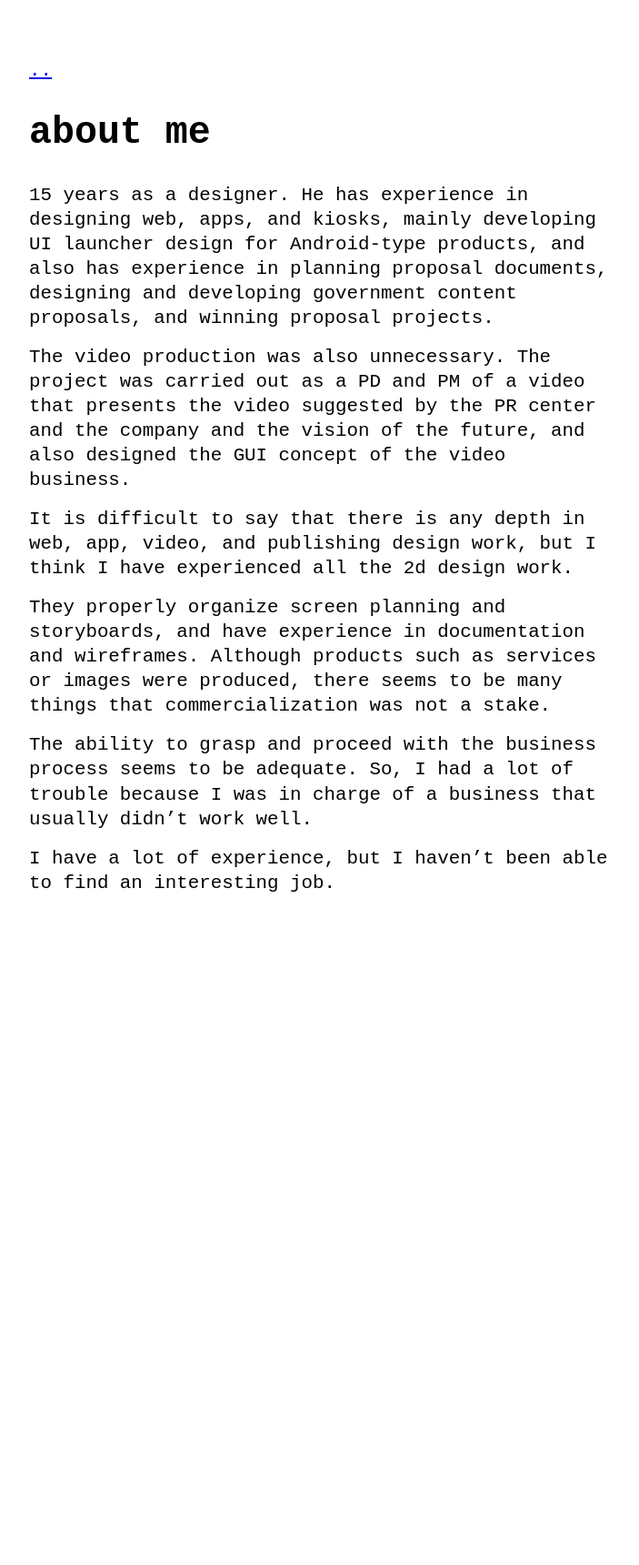
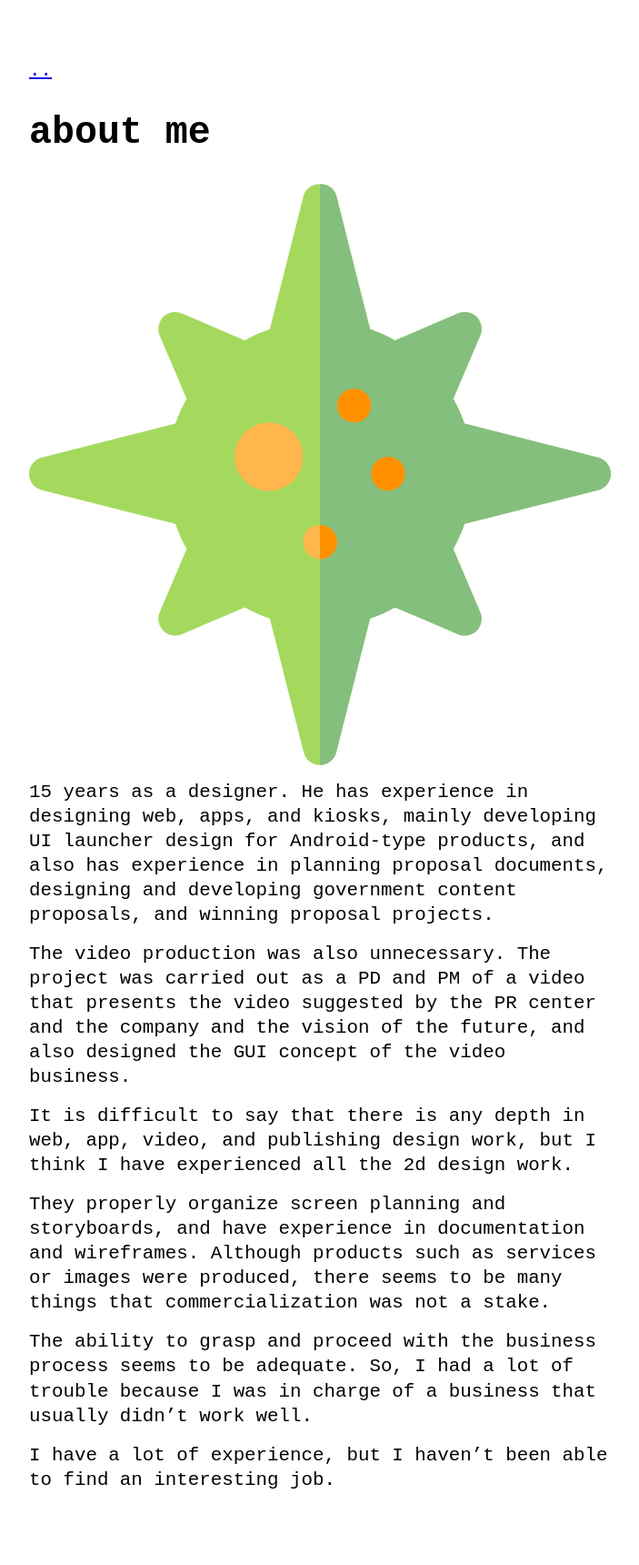
Before and after one commit to rexgitit/rexgitit.github.io, a Jekyll site: the page built from about.md, in a window 1280 px wide. Shown: the whole page at 91% size, without its empty margins (288-991 px from the left). Built offline with Jekyll 4.4.1, drawn with Linux system fonts in a browser that asks for light colours; before the commit the page ends 1064 px from its top, so only the background shows below that.

Commit message:
Update about.md

```diff
--- a/about.md
+++ b/about.md
@@ -3,7 +3,7 @@ layout: post
 title: about me
 ---
 
-
+![theme logo](https://rexgitit.github.io/assets/img/cancer.svg){:.ioda}
 
 15 years as a designer.
 He has experience in designing web, apps, and kiosks, mainly developing UI launcher design for Android-type products, and also has experience in planning proposal documents, designing and developing government content proposals, and winning proposal projects.
```
